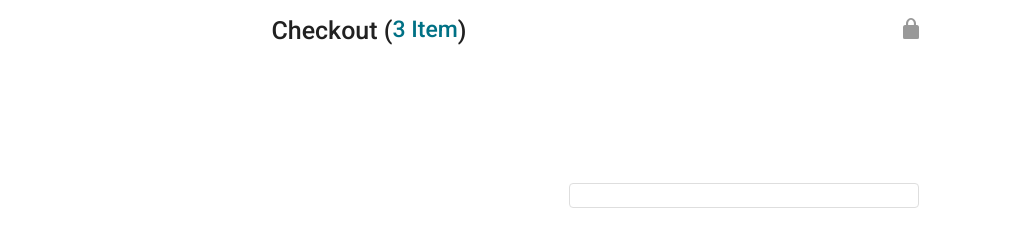
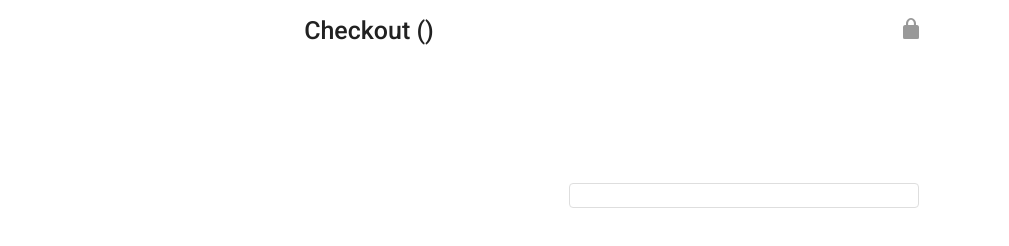
Before and after one commit to CipherArnav/Amazon-Site, a plain HTML site: page checkout.html in a window 1280 px wide. Shown: the full height of the page, 271-1280 px from the left. Drawn offline with Linux system fonts and the light colour scheme.

Commit message:
Update checkout.html

```diff
--- a/checkout.html
+++ b/checkout.html
@@ -29,8 +29,8 @@
         </div>
 
         <div class="checkout-header-middle-section">
-          Checkout (<a class="return-to-home-link"
-            href="amazon.html">3 Item</a>)
+          Checkout (<a class="return-to-home-link js-return-to-home-link"
+            href="amazon.html"></a>)
         </div>
 
         <div class="checkout-header-right-section">
```
